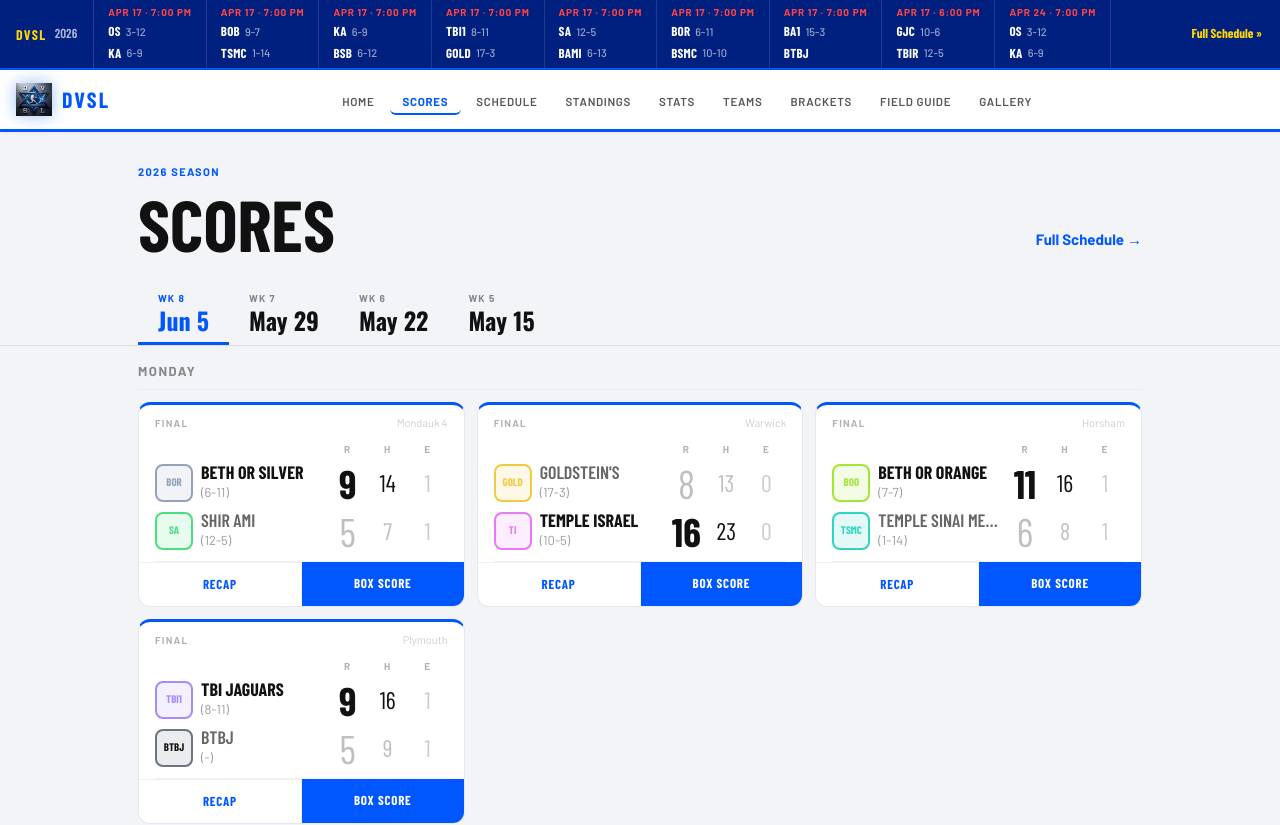
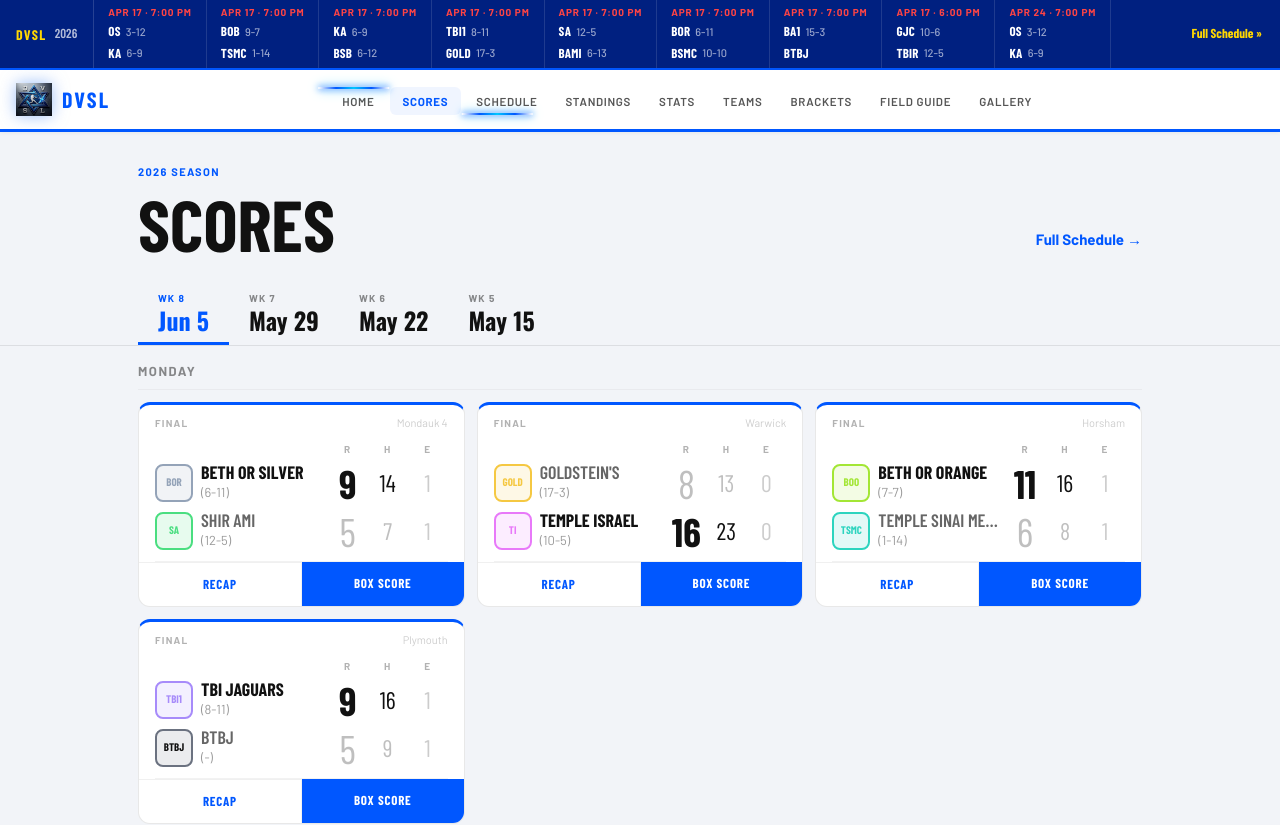
Before and after one commit to ExploringDoor/react-DVSL, a React (Vite) app: page /scores in a window 1280 px wide. Shown: the top 825 px of the page. Built offline with nearby package versions, Linux system fonts and the light colour scheme; a web font is replaced by a local one.

Commit message:
Add files via upload

```diff
--- a/src/components/Navbar.jsx
+++ b/src/components/Navbar.jsx
@@ -42,7 +42,10 @@ export default function Navbar() {
         <ul style={{ display:'flex', gap:2, listStyle:'none', margin:'0 auto' }} className="hidden lg:flex">
           {LINKS.map(l => (
             <li key={l.to}>
-              <NavLink to={l.to} end={l.to==='/'} className={({ isActive }) => `nav-link${isActive?' active':''}`}>{l.label}</NavLink>
+              <NavLink to={l.to} end={l.to==='/'} className={({ isActive }) => `nav-link${isActive?' active':''}`}>
+                {l.label}
+                <span className="neon-bottom" />
+              </NavLink>
             </li>
           ))}
         </ul>
--- a/src/index.css
+++ b/src/index.css
@@ -549,3 +549,66 @@ nav {
 .ticker-team-link:hover {
   text-shadow: 0 0 8px rgba(255,255,255,0.8);
 }
+
+/* ═══════════════════════════════════════
+   NEON ACTIVE TAB EFFECT
+═══════════════════════════════════════ */
+
+@keyframes neon-top {
+  0%   { left: -100%; width: 0; }
+  50%  { left: 0; width: 100%; }
+  100% { left: 100%; width: 0; }
+}
+@keyframes neon-bottom {
+  0%   { right: -100%; width: 0; }
+  50%  { right: 0; width: 100%; }
+  100% { right: 100%; width: 0; }
+}
+
+.nav-link.active {
+  position: relative;
+  color: #0057FF !important;
+  font-weight: 700;
+  background: rgba(0,87,255,0.06);
+  border-radius: 6px;
+  padding-bottom: 7px !important;
+  border-bottom: none !important;
+  overflow: hidden;
+}
+
+/* Remove old underline pseudo */
+.nav-link.active::after {
+  display: none !important;
+}
+
+/* Top neon line */
+.nav-link.active::before {
+  content: '';
+  position: absolute;
+  top: 0; left: 0;
+  height: 2px;
+  width: 100%;
+  background: linear-gradient(90deg, transparent, #0057FF, #00c8ff, #0057FF, transparent);
+  box-shadow: 0 0 6px #0057FF, 0 0 12px #00c8ff;
+  animation: neon-sweep-top 2s linear infinite;
+}
+
+/* Bottom neon line */
+.nav-link.active > span.neon-bottom {
+  position: absolute;
+  bottom: 0; right: 0;
+  height: 2px;
+  width: 100%;
+  background: linear-gradient(270deg, transparent, #0057FF, #00c8ff, #0057FF, transparent);
+  box-shadow: 0 0 6px #0057FF, 0 0 12px #00c8ff;
+  animation: neon-sweep-bottom 2s linear infinite;
+}
+
+@keyframes neon-sweep-top {
+  0%   { transform: translateX(-100%); }
+  100% { transform: translateX(100%); }
+}
+@keyframes neon-sweep-bottom {
+  0%   { transform: translateX(100%); }
+  100% { transform: translateX(-100%); }
+}
```
